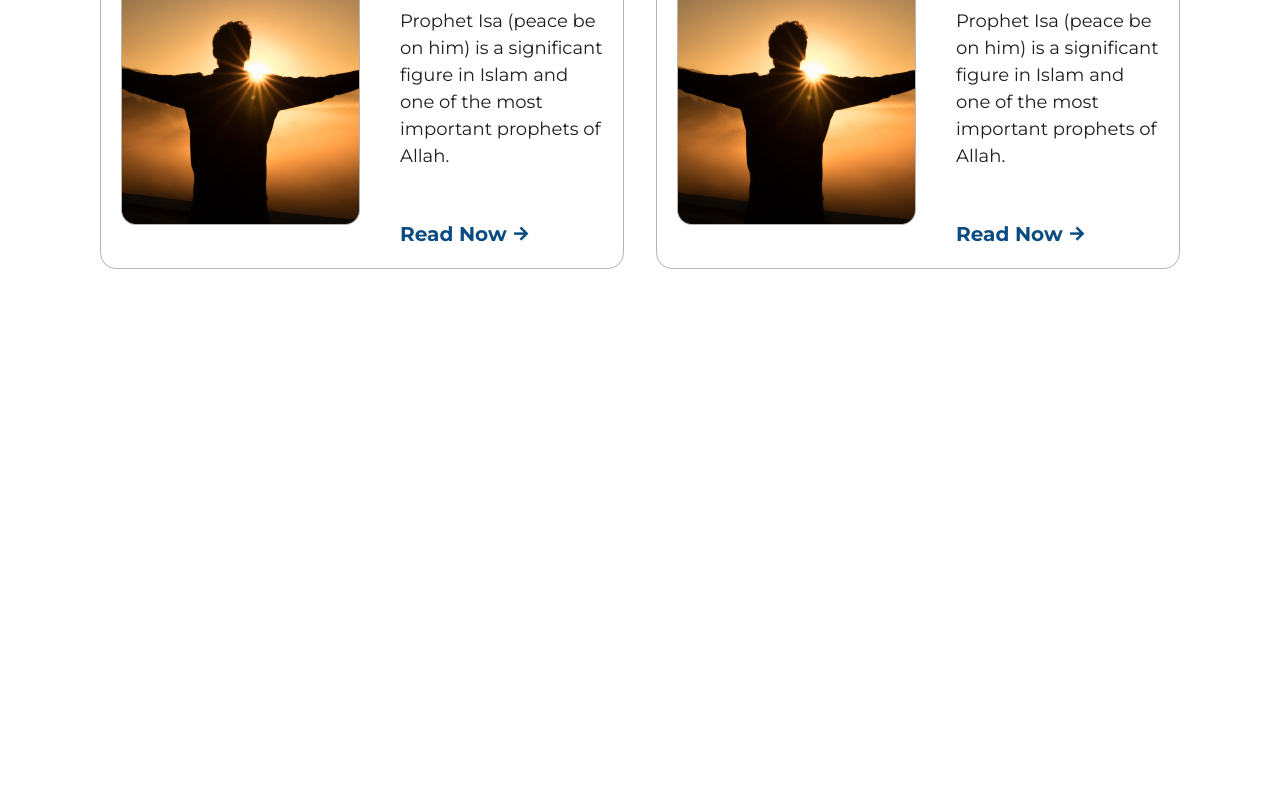
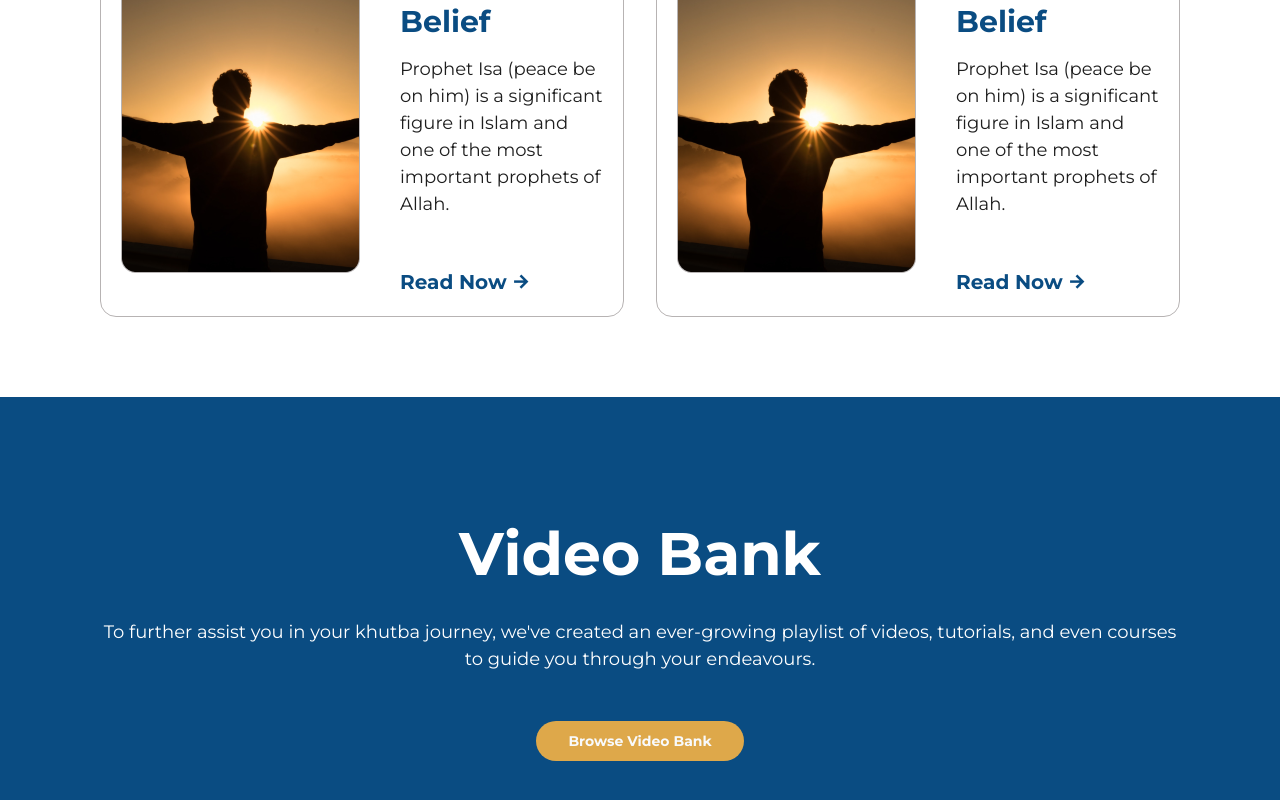
Before and after one commit to Khutbabank/khutbabank-v3, a Next.js app: page / in a window 1280 px wide. Shown: the part 2481-3281 px from the top of the page. Before the commit the page ends 2750 px from the top, so only its background shows below. Built offline with nearby package versions, Linux system fonts and the light colour scheme.

Commit message:
added browse video bank section

```diff
--- a/app/page.tsx
+++ b/app/page.tsx
@@ -1,6 +1,7 @@
 import FeaturedKhutbas from '@/components/FeaturedKhutbas';
 import HeroSection from '@/components/HeroSection';
 import HomePageAboutUs from '@/components/HomePageAboutUs';
+import BrowseVideoBank from '@/components/BrowseVideoBank';
 
 export default function Home() {
 	return (
@@ -8,6 +9,7 @@ export default function Home() {
 			<HeroSection />
 			<HomePageAboutUs />
 			<FeaturedKhutbas />
+			<BrowseVideoBank />
 		</>
 	);
 }
--- /dev/null
+++ b/components/BrowseVideoBank/index.tsx
@@ -0,0 +1,23 @@
+import { Button } from '@/components/ui/button';
+
+const BrowseVideoBank = () => {
+	return (
+		<>
+			<div className='bg-primary flex flex-col items-center justify-center py-28 px-8 md:px-[100px]'>
+				<h1 className='text-white text-super-heading font-bold text-center'>
+					Video Bank
+				</h1>
+				<p className='text-normal text-white mt-5 text-center'>
+					To further assist you in your khutba journey, we've created an
+					ever-growing playlist of videos, tutorials, and even courses to
+					guide you through your endeavours.
+				</p>
+				<Button className='bg-secondary rounded-full font-bold px-8 mt-12'>
+					Browse Video Bank
+				</Button>
+			</div>
+		</>
+	);
+};
+
+export default BrowseVideoBank;
--- a/components/FeaturedKhutbas/index.tsx
+++ b/components/FeaturedKhutbas/index.tsx
@@ -5,7 +5,7 @@ import KhutbaGrid from './KhutbaGrid';
 const FeaturedKhutbas = () => {
 	return (
 		<>
-			<div className='flex flex-col gap-10 bg-white px-8 md:px-[100px]'>
+			<div className='flex flex-col gap-10 bg-white px-8 md:px-[100px] py-12 pb-20'>
 				<div className='flex justify-between items-center gap-4  '>
 					<h1 className='text-heading text-primary font-bold'>
 						Featured Khutba
```
